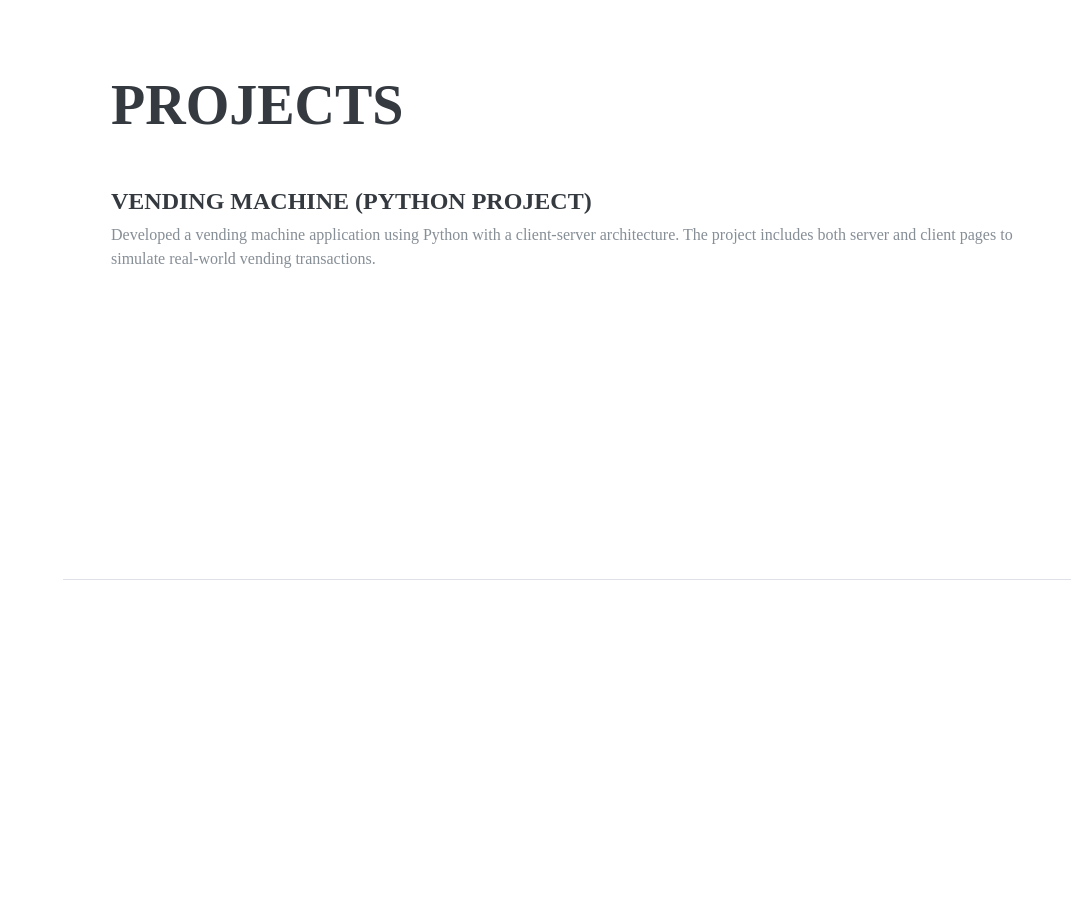
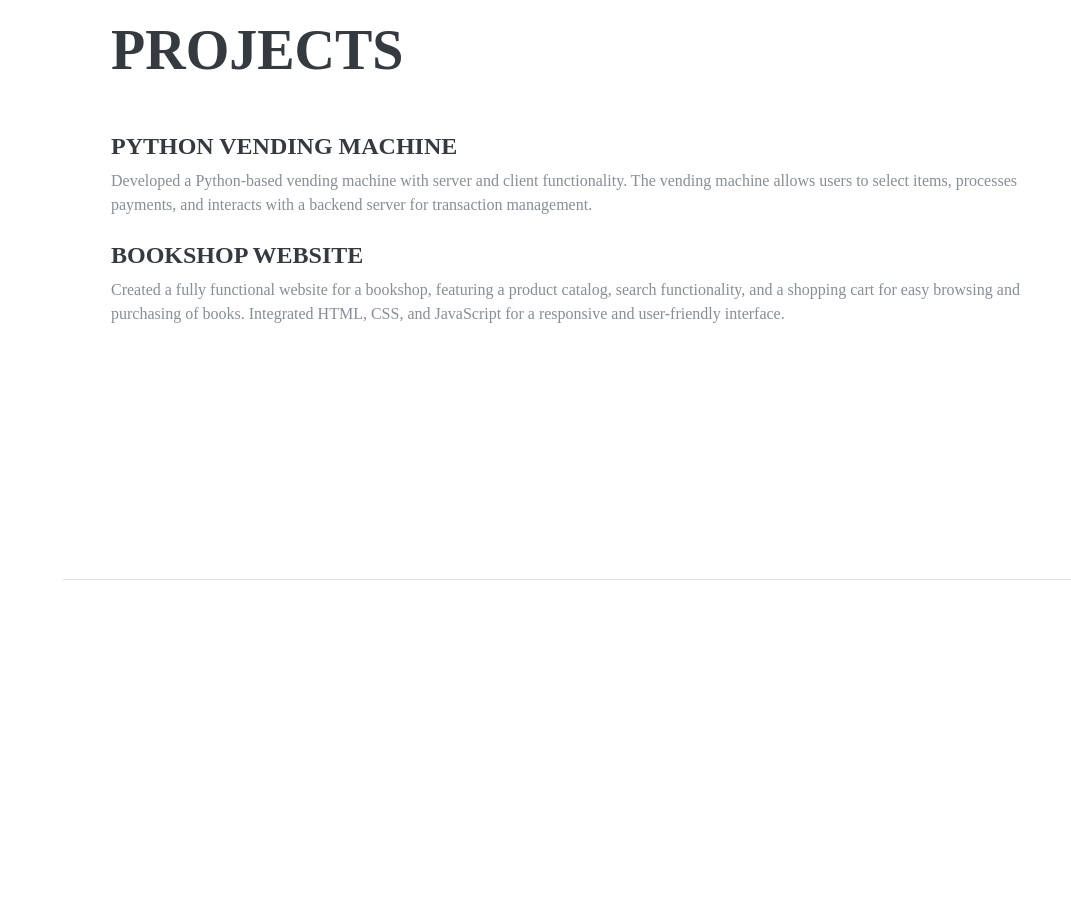
Before and after one commit to MUFADDALKHAMUSI/portfolio, a website: page index.html in a window 1280 px wide. Shown: the part 3420-4319 px from the top of the page, without its empty margins (209-1280 px from the left). Drawn offline with Linux system fonts and the light colour scheme; a web font is replaced by a local one.

Commit message:
Update index.html

```diff
--- a/index.html
+++ b/index.html
@@ -218,12 +218,29 @@
        <section class="resume-section p-3 p-lg-5 d-flex flex-column" id="projects">
     <div class="my-auto">
         <h2 class="mb-5">Projects</h2>
+
+        <!-- Python Vending Machine Project -->
+        <div class="project-item mb-4">
+            <h4>Python Vending Machine</h4>
+            <p>
+                Developed a Python-based vending machine with server and client functionality.
+                The vending machine allows users to select items, processes payments, and interacts
+                with a backend server for transaction management.
+            </p>
+        </div>
+
+        <!-- Bookshop Website Project -->
         <div class="project-item">
-                    <h4>Vending Machine (Python Project)</h4>
-                    <p>Developed a vending machine application using Python with a client-server architecture. The project includes both server and client pages to simulate real-world vending transactions.</p>
+            <h4>Bookshop Website</h4>
+            <p>
+                Created a fully functional website for a bookshop, featuring a product catalog,
+                search functionality, and a shopping cart for easy browsing and purchasing of books.
+                Integrated HTML, CSS, and JavaScript for a responsive and user-friendly interface.
+            </p>
         </div>
     </div>
        </section>
+
 
         <section class="resume-section p-3 p-lg-5 d-flex flex-column" id="interests">
             <div class="my-auto">
```
Lines whose indentation alone changed are shown as unchanged.
